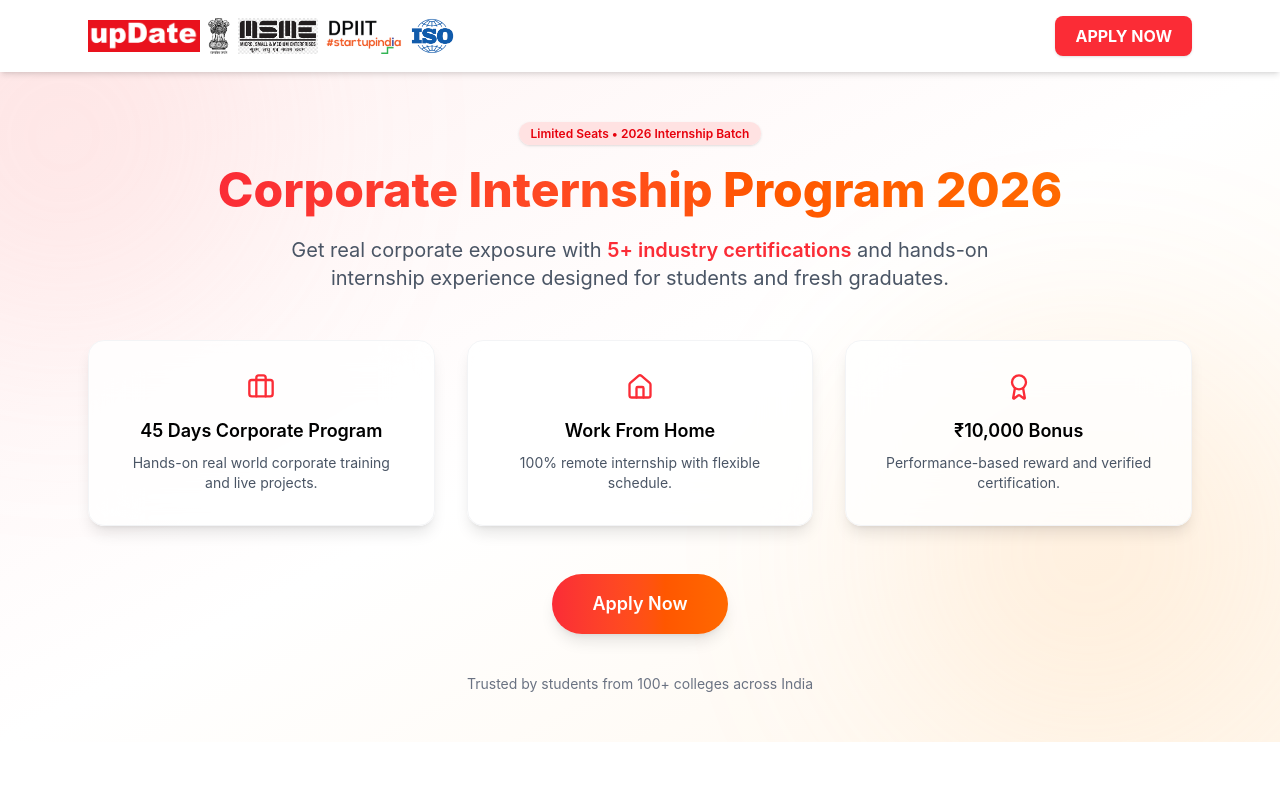
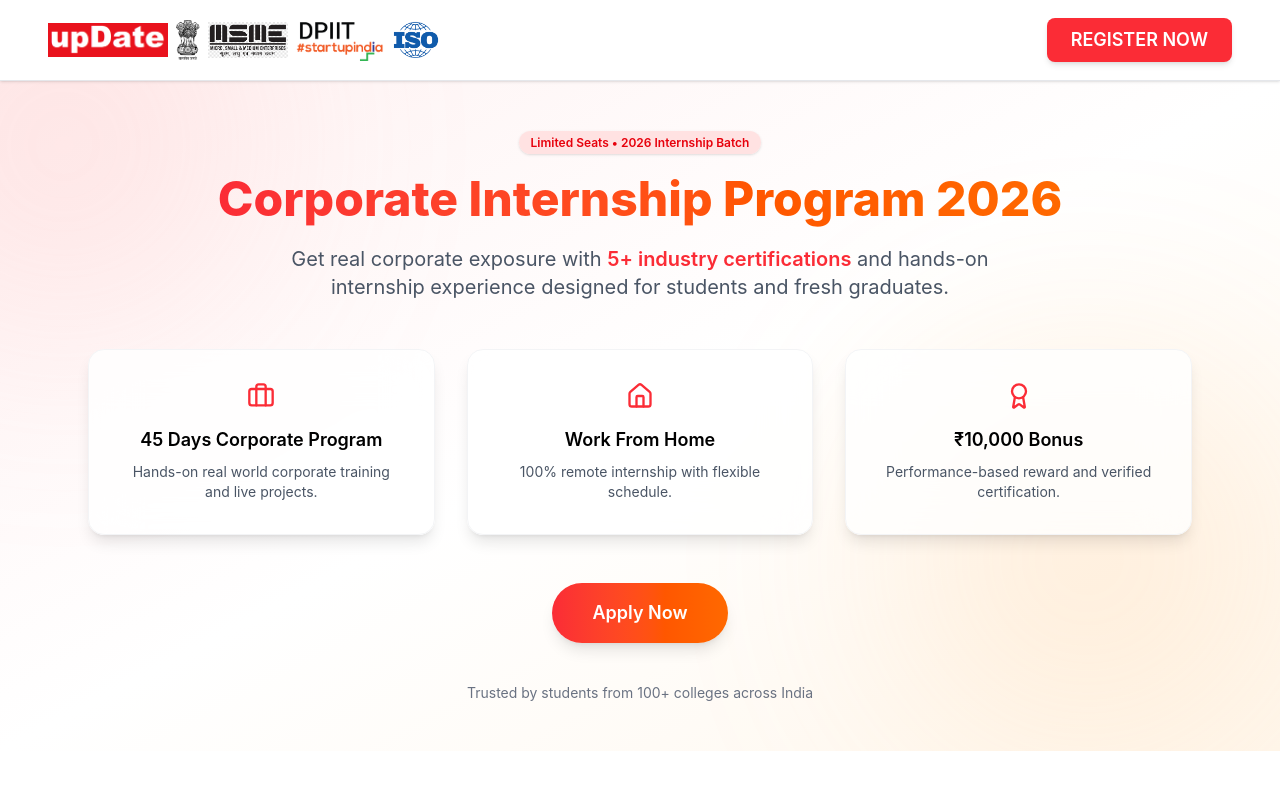
Before and after one commit to rohit-tamboli/intern-landing, a React app in the folder frontend/: page / in a window 1280 px wide. Shown: the top 800 px of the page. Built offline with nearby package versions, Linux system fonts and the light colour scheme; the HTML template or start-up script is replaced by a standard one.

Commit message:
first commit

```diff
--- a/frontend/src/Components/Hero.jsx
+++ b/frontend/src/Components/Hero.jsx
@@ -44,7 +44,7 @@ export default function Hero() {
 
         {/* Title */}
         <motion.h1
-          className="mt-4 text-4xl md:text-5xl font-extrabold leading-tight"
+          className="mt-4 text-3xl md:text-5xl font-extrabold leading-tight"
           initial={{ opacity: 0, y: -40 }}
           whileInView={{ opacity: 1, y: 0 }}
         >
--- a/frontend/src/Components/Navbar .jsx
+++ b/frontend/src/Components/Navbar .jsx
@@ -4,22 +4,66 @@ import { useNavigate } from "react-router-dom";
 export default function Navbar() {
   const navigate = useNavigate();
   return (
-    <nav className="bg-white shadow-md sticky top-0 z-50">
-      <div className="max-w-6xl mx-auto px-6 py-4 flex justify-between items-center">
-        <div className="flex items-center gap-2">
-          <img src="/update.png" alt="MCA Logo" className="h-8" />
-          <img src="/MCA.png" alt="MCA Logo" className="h-9" />
-          <img src="/MSME.png" alt="MSME Logo" className="h-9" />
-          <img src="/DPIIT.png" alt="DPIIT Logo" className="h-9" />
-          <img src="/ISO.png" alt="ISO Logo" className="h-9" />
+    <>
+      <header className="sticky md:relative top-0 z-50 bg-white border-b border-gray-200 shadow-sm">
+        <div className="max-w-7xl mx-auto px-4 lg:px-12">
+          <nav className="flex items-center justify-between h-16 md:h-20">
+            {/* Logo */}
+
+            <div className="flex gap-2 items-center justify-center flex-wrap">
+              <img
+                src="/update.png"
+                className="w-17 md:w-30 object-contain"
+                alt="Update Logo"
+              />
+              <img
+                src="/MCA.png"
+                className="w-4 md:w-6 object-contain"
+                alt="Abhi Logo"
+              />
+              <img
+                src="/MSME.png"
+                className="w-13 md:w-20 object-contain "
+                alt="ISO Logo"
+              />
+              <img
+                src="/DPIIT.png"
+                className="w-14 md:w-22 object-contain"
+                alt="DPIIT Logo"
+              />
+              <img
+                src="/ISO.png"
+                className="w-10 md:w-12 object-contain"
+                alt="DPIIT Logo"
+              />
+            </div>
+
+            {/* Desktop Button */}
+            <button
+              onClick={() => navigate("/signup")}
+              className="hidden md:inline-block bg-red-500 hover:bg-red-600
+                         transition duration-300
+                         text-white text-sm md:text-lg
+                         px-4 md:px-6 py-2
+                         rounded-lg font-semibold shadow-md"
+            >
+              REGISTER NOW
+            </button>
+          </nav>
         </div>
+      </header>
+
+      {/* 📱 Mobile Bottom Fixed Button */}
+      <div className="fixed rounded-t-2xl bottom-0 left-0 w-full md:hidden bg-white border-t border-gray-200 shadow-lg p-3 z-50">
         <button
-          onClick={() => navigate("/phonepe")}
-          className="bg-red-500 font-bold text-white px-5 py-2 rounded-lg shadow hover:bg-red-600"
+          onClick={() => navigate("/signup")}
+          className="w-full bg-red-500 hover:bg-red-600
+                     text-white py-3 rounded-xl
+                     font-semibold shadow-md transition duration-300"
         >
-            APPLY NOW
+          REGISTER NOW
         </button>
       </div>
-    </nav>
+    </>
   );
 }
```
Also changed, not shown: frontend/src/Components/Navbar.txt (added).
